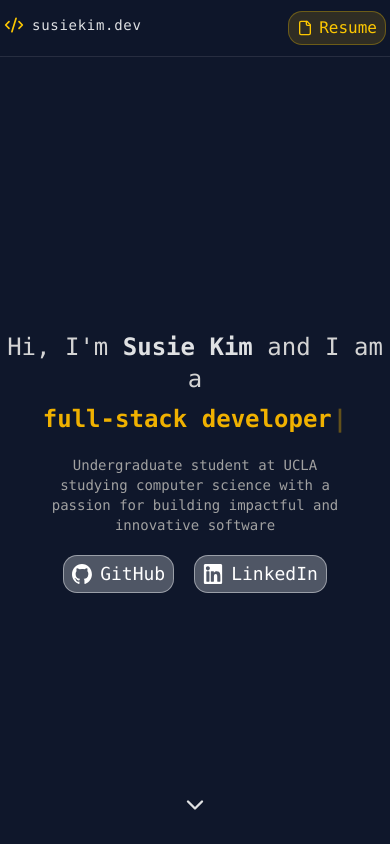
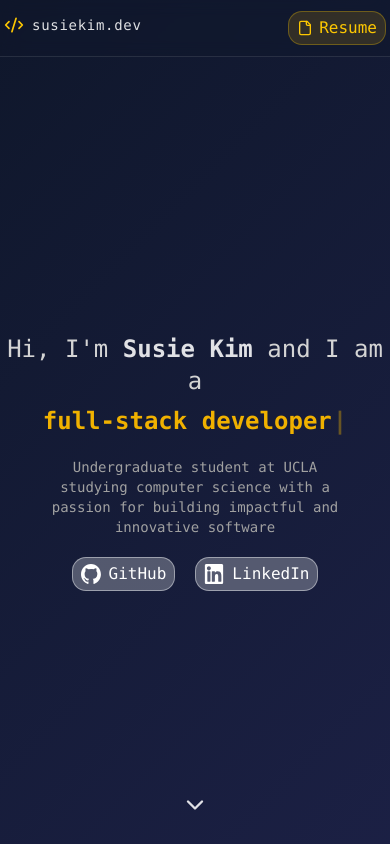
Before and after one commit to susiekim101/susiekim101.github.io, a React (Vite) app: page / in a window 390 px wide. Shown: the top 844 px of the page. Built offline with nearby package versions, Linux system fonts and the light colour scheme.

Commit message:
update to ui for mobile

```diff
--- a/src/components/assets/ExperienceItem.tsx
+++ b/src/components/assets/ExperienceItem.tsx
@@ -20,7 +20,7 @@ const ExperienceItem = ( {item}: ExperienceItemProp ) => {
             </div>
 
             <div className="pr-5">
-                <div className="flex gap-3 items-center">
+                <div className="flex gap-3 items-center sm:text-base text-sm">
                         <Sparkle
                             className="hidden sm:inline-flex h-3 w-3"
                         />
@@ -29,7 +29,7 @@ const ExperienceItem = ( {item}: ExperienceItemProp ) => {
                 </div>
 
                 <div className="w-full ml-6 mt-3">
-                    <span className="text-sm">
+                    <span className="text-xs sm:text-sm">
                         {item.description}
                     </span>
                 </div>
--- a/src/components/assets/experiences.tsx
+++ b/src/components/assets/experiences.tsx
@@ -16,6 +16,15 @@ const EXPERIENCES: Experience[] = [
         brainstorming sessions, aligning technical feasibility with business goals.`,
     },
     {
+        title: "Full Stack Developer",
+        organization: "Association for Computing Machinery",
+        dates: "Nov. 2024 - Present",
+        description: `Design and maintain an open source web application serving 500+ users
+        across 9 committees leveraging Next.js, Node.js, and React to deliver timely, relevant
+        information to members. Responsible for migrating 1,000+ lines of Javascript to Typescript,
+        reducing runtime errors by 20%.`
+    },
+    {
         title: "Logistics Chair",
         organization: "Society of Women Engineers",
         dates: "Oct. 2024 - Present",
@@ -27,15 +36,6 @@ const EXPERIENCES: Experience[] = [
         like PPG Industries and Amazon.`
     },
     {
-        title: "Full Stack Developer",
-        organization: "Association for Computing Machinery",
-        dates: "Nov. 2024 - Present",
-        description: `Design and maintain an open source web application serving 500+ users
-        across 9 committees leveraging Next.js, Node.js, and React to deliver timely, relevant
-        information to members. Responsible for migrating 1,000+ lines of Javascript to Typescript,
-        reducing runtime errors by 20%`
-    },
-    {
         title: "Research Assistant",
         organization: "Reinforcement Learning and Robot Learning Lab",
         dates: "June 2025 - Aug. 2025",
@@ -43,7 +43,7 @@ const EXPERIENCES: Experience[] = [
         process with a proximal policy optimization algorithm for construction tasks at POSCO, reducing
         site-related dangers for workers. Present and led discussions on academic papers with 10+ graduate
         students covering humanoid locomotion, teacher-state policy learning, and multi-objective reward
-        optimization in RL systems`
+        optimization in RL systems.`
     },
     {
         title: "Data Analyst",
@@ -51,7 +51,7 @@ const EXPERIENCES: Experience[] = [
         dates: "Jan 2025 - Mar 2025",
         description: `Analyzed data on the world’s top 200 universities using Pandas, NumPy, and
         Matplotlib to uncover factors affecting prestige. Solved for key drivers of university
-        rankings using linear regression (R = –0.95), finding research output to be a crucial factor`
+        rankings using linear regression (R = –0.95), finding research output to be a crucial factor.`
     }
 ]
 
--- a/src/components/sections/Home.tsx
+++ b/src/components/sections/Home.tsx
@@ -21,7 +21,7 @@ const Home = () => {
             className="relative flex flex-col items-center justify-center h-[95vh] w-full"
         >
             <motion.div
-                className="absolute inset-0 -z-10 bg-slate-900"
+                className="absolute inset-0"
             />
 
             <div className="text-center">
--- a/src/components/sections/NavBar.tsx
+++ b/src/components/sections/NavBar.tsx
@@ -11,7 +11,7 @@ const NavBar = () => {
     // const [open, setOpen] = useState(false);
 
     return (
-        <header className="sticky top-0 z-50 backdrop-blur supports-[backdrop-filter]:bg-slate-900/70 border-b border-white/10">
+        <header className="sticky top-0 z-50 backdrop-blur supports-[backdrop-filter]:bg-slate-900/40 border-b border-white/10">
         <nav className="px-1 sm:px-6 lg:px-8 h-14 flex items-center justify-between">
             <div>
                 <a href="#home" className="group inline-flex gap-2 items-center">
--- a/src/components/ui/ContactCards.tsx
+++ b/src/components/ui/ContactCards.tsx
@@ -5,7 +5,7 @@ const ContactCards = () => {
     return (
         <>
             <a href="https://github.com/susiekim101"
-                className="flex items-center text-lg sm:inline-flex gap-2 px-2 py-1 rounded-xl
+                className="flex items-center text-base sm:text-lg sm:inline-flex gap-2 px-2 py-1 rounded-xl
                             bg-gray-200/30 text-white hover:text-white hover:bg-gray-200/40
                             border border-gray-200/50 transition-colors"
                 target="_blank"
@@ -17,7 +17,7 @@ const ContactCards = () => {
             </a>
 
             <a href="https://www.linkedin.com/in/susiekim101/"
-                className="flex items-center text-lg sm:inline-flex ml-5 gap-2 px-2 py-1 rounded-xl
+                className="flex items-center text-base sm:text-lg sm:inline-flex ml-5 gap-2 px-2 py-1 rounded-xl
                             bg-gray-200/30 text-white hover:text-white hover:bg-gray-200/40
                             border border-gray-200/50 transition-colors"
                 target="_blank"
--- a/src/components/ui/ExperienceScroller.tsx
+++ b/src/components/ui/ExperienceScroller.tsx
@@ -13,13 +13,13 @@ const ExperienceScroller = () => {
         <div className="relative mt-10">
             <motion.div
                 style={{scaleY}}
-                className="hidden sm:inline-flex absolute left-3 top-3 bottom-3 w-[2px] origin-top bg-gradient-to-b from-yellow-400/60 to-yellow-500/10"
+                className="absolute left-3 top-3 bottom-3 w-[2px] origin-top bg-gradient-to-b from-yellow-400/60 to-yellow-500/10"
                 aria-hidden
             />
 
             <ul
                 ref={ref}
-                className="relative sm:ml-15 py-5 w-auto h-[60vh] sm:h-[70vh] overflow-y-auto space-y-6 border border-white/20 rounded-2xl bg-white/5 backdrop-blur-sm "
+                className="relative sm:ml-15 py-5 w-auto h-[60vh] sm:text-base overflow-y-auto space-y-6 border border-white/20 rounded-2xl bg-white/5 backdrop-blur-sm "
             >
                 {EXPERIENCES.map((item, idx) => (
                     <ExperienceItem key={idx} item={item}/>
--- a/src/index.css
+++ b/src/index.css
@@ -10,7 +10,7 @@
 
   color-scheme: light dark;
   color: rgba(255, 255, 255, 0.87);
-  background-color: #0f172b;
+  background: linear-gradient(135deg, #0f172b 0%, #4f46ae 100%);
 
   font-synthesis: none;
   text-rendering: optimizeLegibility;
```
